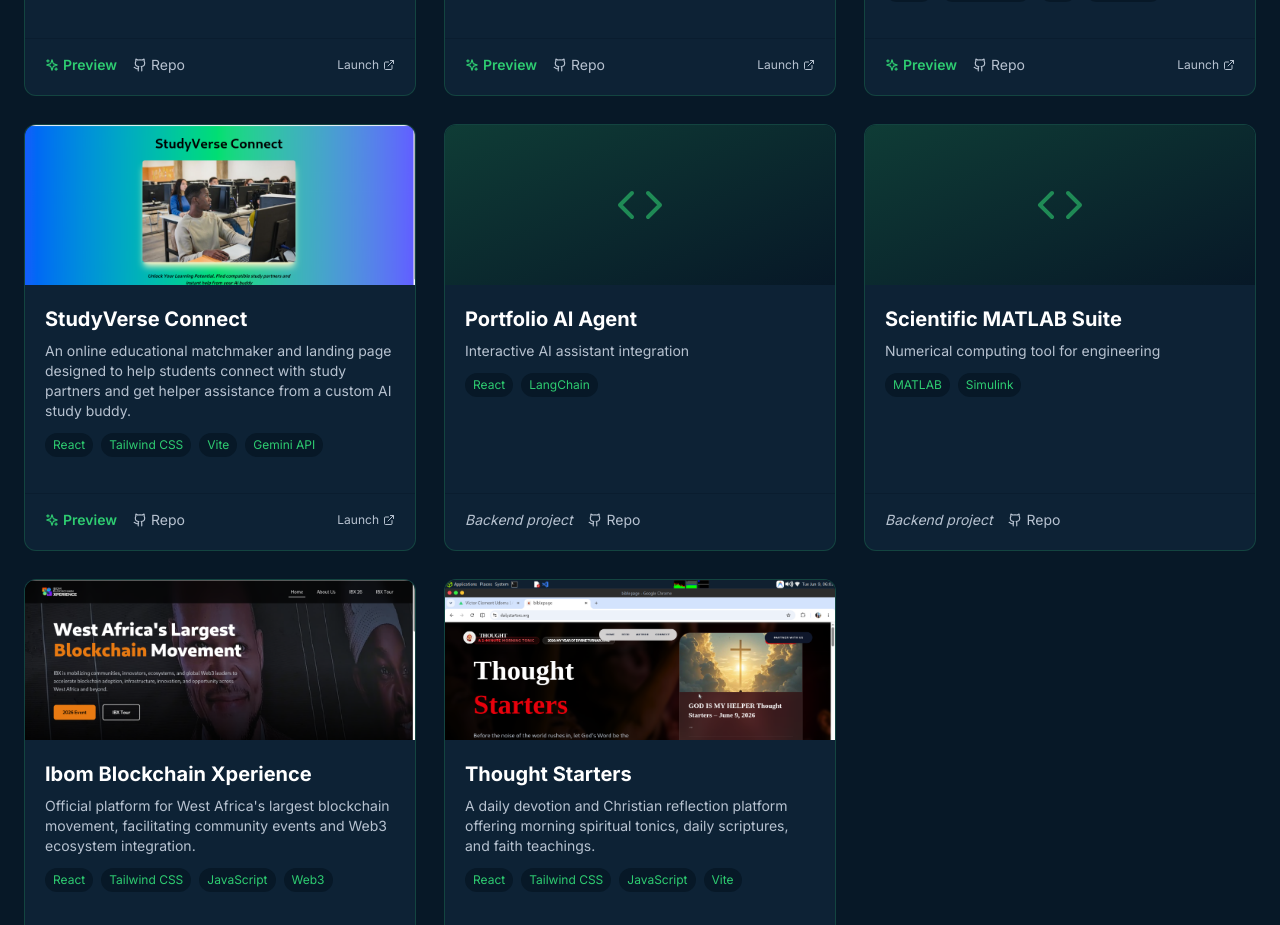
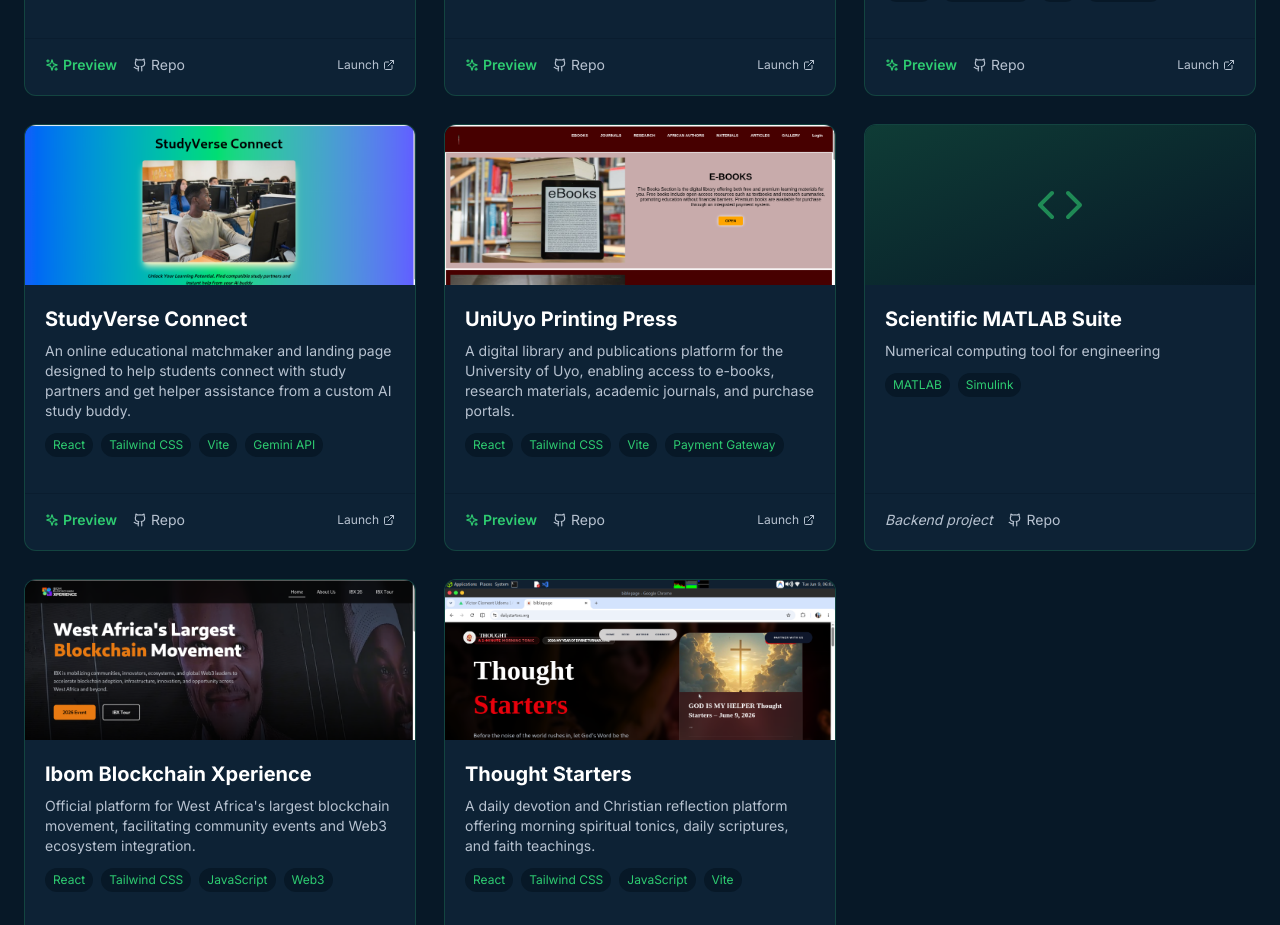
Before and after one commit to Ezekd0/Portfolio, a React (Vite) app: page / in a window 1280 px wide. Shown: the part 4120-5045 px from the top of the page. Built offline with nearby package versions, Linux system fonts and the light colour scheme.

Commit message:
feat: add UniUyo Printing Press project to portfolio, updating card screenshots and chatbot parameters

```diff
--- a/api/chat.js
+++ b/api/chat.js
@@ -19,7 +19,7 @@ His key profile details include:
 - Certifications: Certified in UI/UX, Python, and Automation from Coursera.
 - Location: Based in Uyo, Nigeria.
 - Tech Stack: Python, R, FastAPI, Flask, Django, MATLAB, Pandas, NumPy, PostgreSQL, MySQL, MongoDB, Git, Linux, JavaScript, Tailwind CSS.
-- Key Achievements: 28+ projects completed, 12+ AI bots built, 4150+ coding hours. Developed the platforms for Ibom Blockchain Xperience (https://www.ibomblockchain.com/), Thought Starters (https://dailystarters.org/), B2TRENDZ (https://www.b2trendz.com/), Kinnex Ltd (https://kinnex-rho.vercel.app/), Jumia E-commerce Clone (https://real-e-commerce-ashy.vercel.app/), and StudyVerse Connect (https://study-verse-connect.vercel.app/landingpage).
+- Key Achievements: 28+ projects completed, 12+ AI bots built, 4150+ coding hours. Developed the platforms for Ibom Blockchain Xperience (https://www.ibomblockchain.com/), Thought Starters (https://dailystarters.org/), B2TRENDZ (https://www.b2trendz.com/), Kinnex Ltd (https://kinnex-rho.vercel.app/), Jumia E-commerce Clone (https://real-e-commerce-ashy.vercel.app/), StudyVerse Connect (https://study-verse-connect.vercel.app/landingpage), and UniUyo Printing Press (https://uniuyoprintingpress.com/home).
 - GitHub: https://github.com/Ezekd0
 - Phone: 08107989032, 07065888167
 
--- a/src/components/Chatbot.jsx
+++ b/src/components/Chatbot.jsx
@@ -73,6 +73,11 @@ const Chatbot = () => {
       setActiveFilter('AI');
       scrollToProjects();
       return "Showing StudyVerse Connect with its AI study buddy! Check the projects section.";
+    }
+    if (lower.includes('uniuyo') || lower.includes('printing') || lower.includes('press') || lower.includes('book') || lower.includes('journal')) {
+      setActiveFilter('Backend');
+      scrollToProjects();
+      return "Showing the UniUyo Printing Press digital platform! Check the projects section.";
     }
     if (lower.includes('resume')) {
       return "You can download Victor's resume from the Hero section (Download Resume button).";
--- a/src/components/Projects.jsx
+++ b/src/components/Projects.jsx
@@ -8,7 +8,7 @@ const projectsData = [
   { id:2, title:'Kinnex Ltd', desc:'A strategic investment solutions platform offering tailored financial goals, smart asset growth tracker, and expert guidance.', tech:['React','Tailwind CSS','Vite','Chart.js'], category:'Backend', demo:'https://kinnex-rho.vercel.app/', github:'https://github.com/Ezekd0', image:'/kinnex.png' },
   { id:3, title:'Jumia E-commerce Clone', desc:'A high-fidelity replica of the Jumia e-commerce catalog page, featuring category filter sliders, dynamic cart management, and interactive product highlights.', tech:['React','Tailwind CSS','Vite','JavaScript'], category:'Backend', demo:'https://real-e-commerce-ashy.vercel.app/', github:'https://github.com/Ezekd0', image:'/ecommerce.png' },
   { id:4, title:'StudyVerse Connect', desc:'An online educational matchmaker and landing page designed to help students connect with study partners and get helper assistance from a custom AI study buddy.', tech:['React','Tailwind CSS','Vite','Gemini API'], category:'AI', demo:'https://study-verse-connect.vercel.app/landingpage', github:'https://github.com/Ezekd0', image:'/studyverse.png' },
-  { id:5, title:'Portfolio AI Agent', desc:'Interactive AI assistant integration', tech:['React','LangChain'], category:'AI', demo:'#', github:'https://github.com/Ezekd0' },
+  { id:5, title:'UniUyo Printing Press', desc:'A digital library and publications platform for the University of Uyo, enabling access to e-books, research materials, academic journals, and purchase portals.', tech:['React','Tailwind CSS','Vite','Payment Gateway'], category:'Backend', demo:'https://uniuyoprintingpress.com/home', github:'https://github.com/Ezekd0', image:'/uniuyopress.png' },
   { id:6, title:'Scientific MATLAB Suite', desc:'Numerical computing tool for engineering', tech:['MATLAB','Simulink'], category:'Data Science', demo:'#', github:'https://github.com/Ezekd0' },
   { id:7, title:'Ibom Blockchain Xperience', desc:'Official platform for West Africa\'s largest blockchain movement, facilitating community events and Web3 ecosystem integration.', tech:['React','Tailwind CSS','JavaScript','Web3'], category:'Web3', demo:'https://www.ibomblockchain.com/', github:'https://github.com/Ezekd0', image:'/ibomblockchain.png' },
   { id:8, title:'Thought Starters', desc:'A daily devotion and Christian reflection platform offering morning spiritual tonics, daily scriptures, and faith teachings.', tech:['React','Tailwind CSS','JavaScript','Vite'], category:'Backend', demo:'https://www.dailystarters.org/', github:'https://github.com/Ezekd0', image:'/dailystarters.png' },
```
Also changed, not shown: public/uniuyopress.png (added).
